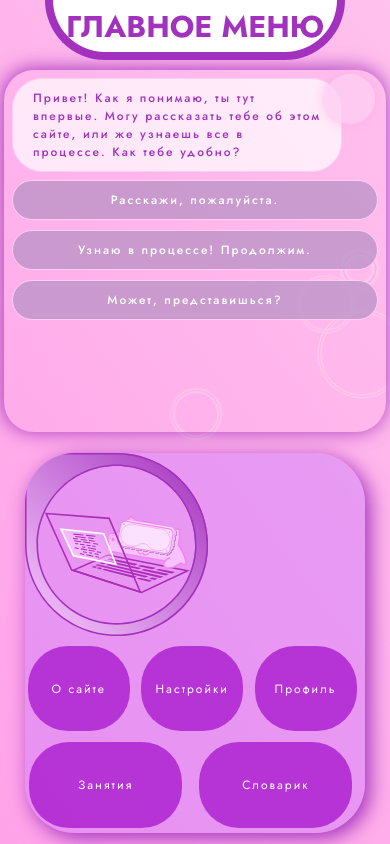
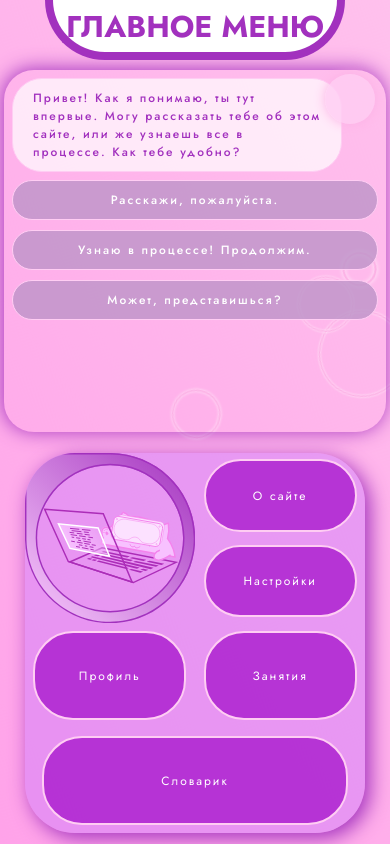
Before and after one commit to bambullbee/RUC, a React app: page / in a window 390 px wide. Both pictures are taken after a click on the button "ГЛАВНОЕ МЕНЮ". Shown: the top 844 px of the page. Built offline with nearby package versions, Linux system fonts and the light colour scheme.

Commit message:
menu for mobiles and aspect ratios was adjusted

```diff
--- a/src/style.css
+++ b/src/style.css
@@ -557,8 +557,9 @@ main {
 .cat {
   position: relative;
   z-index: 1px;
-  width: 50%;
-  height: 50%;
+  width: calc(50vh * 0.9);
+  max-width: 50%;
+  height: 100%;
 }
 
 /* MAIN CIRCLE */
@@ -691,7 +692,8 @@ main {
 }
 
 .display-bg {
-  width: 50%;
+  width: calc((var(--phone-container-width) * 0.9) - 50vh * 0.9);
+  min-width: 50%;
   height: 100%;
 }
 
@@ -713,16 +715,25 @@ main {
   display: flex;
   color: white;
   text-align: center;
-  width: 90%;
-  height: 90%;
-  padding: 5px;
-  margin: 2.5%;
-  border-radius: 40px;
-  background-color: var(--primary-HO-color);
+  width: 100%;
+  height: 100%;
   font-size: var(--fz1);
 }
 
 .menu-item__inner {
+  padding: 5px;
+  border: 2px solid var(--secondary-color);
+  border-radius: 40px;
+  background-color: var(--primary-HO-color);
+  width: 90%;
+  height: 85%;
+  margin: 2.5%;
+  display: flex;
+  margin: auto;
+  transition: background-color 0.2s, border-color 0.2s;
+}
+
+.menu-item__inner__text {
   margin: auto;
 }
 
@@ -836,7 +847,6 @@ main {
 @media (max-aspect-ratio: 3/5) {
   .cat {
     height: 50%;
-    width: 100%;
   }
 
   .phone {
@@ -1008,36 +1018,50 @@ main {
   }
 }
 
-@media (max-aspect-ratio: 1/0.7) {
-  main {
+@media (max-aspect-ratio: 3/5) {
+  /* .menu {
+    grid-template-areas: "a a b b c c" "d d d e e e";
+    grid-template-columns: repeat(6, 1fr);
+    grid-template-rows: 1fr 1fr;
+  } */
+  .menu {
+    display: flex;
+    flex-direction: column;
+    position: absolute;
+    top: 0;
+    right: 0;
+    width: 50%;
+    height: calc(var(--phone-container-width) * 0.9 / 2);
+    margin: 0 auto;
   }
-  .menu {
-    grid-template-areas: "a" "b" "c" "d" "e";
-    grid-template-columns: 1fr;
-    grid-template-rows: repeat(5, 1fr);
+  .menu-item:nth-child(3),
+  .menu-item:nth-child(4),
+  .menu-item:nth-child(5) {
+    height: calc((50vh * 0.9 - (var(--phone-container-width) * 0.9 / 2)) / 2);
+  }
+  .menu-item:nth-child(3) {
+    position: absolute;
+    top: 100%;
+    left: -100%;
   }
   .menu-item:nth-child(4) {
-    /* position: absolute;
-    z-index: 3;
-    left: -100%;
-    top: 0; */
+    position: absolute;
+    top: 100%;
+    left: 0;
   }
   .menu-item:nth-child(5) {
+    position: absolute;
+    top: calc(
+      100% + ((50vh * 0.9 - (var(--phone-container-width) * 0.9 / 2)) / 2)
+    );
+    width: 200%;
+    left: -100%;
   }
 }
 
-@media (max-aspect-ratio: 3/5) {
-  .menu {
-    grid-template-areas: "a a b b c c" "d d d e e e";
-    grid-template-columns: repeat(6, 1fr);
-    grid-template-rows: 1fr 1fr;
-  }
-}
+/* RULES UNDER REPLACE THIS */
 
 @media (min-aspect-ratio: 3/5) and (max-aspect-ratio: 4/5) {
-  main {
-    /* background-color: red; */
-  }
   .menu {
     display: flex;
     flex-direction: column;
@@ -1045,7 +1069,7 @@ main {
   }
 
   .menu-item:nth-child(4) {
-    height: calc((50vh * 0.9 - (var(--phone-container-width) * 0.9 / 2)));
+    height: calc(0.9 * (50vh * 0.9 - (var(--phone-container-width) * 0.9 / 2)));
     position: absolute;
     z-index: 1;
     top: calc(var(--phone-container-width) * 0.9 / 2);
@@ -1054,6 +1078,7 @@ main {
   .menu-item:nth-child(5) {
     position: absolute;
     z-index: 1;
+    height: calc(0.9 * (50vh * 0.9 - (var(--phone-container-width) * 0.9 / 2)));
     top: calc(var(--phone-container-width) * 0.9 / 2);
     left: 10%;
   }
@@ -1200,6 +1225,11 @@ main {
   .display-bg-bubble:hover .dbmb__8 {
     transform: translate(0vmin, -12vmin);
   }
+
+  .menu-item__inner:hover {
+    background: var(--secondary-HO-color);
+    border-color: var(--primary-color);
+  }
 }
 
 body.dark {
--- a/src/widgets/widget/UI/MenuItem.tsx
+++ b/src/widgets/widget/UI/MenuItem.tsx
@@ -7,7 +7,9 @@ interface menuItemPropsI {
 const MenuItem = ({ text }: menuItemPropsI) => {
   return (
     <div className="menu-item">
-      <div className="menu-item__inner">{text}</div>
+      <div className="menu-item__inner">
+        <div className="menu-item__inner__text">{text}</div>
+      </div>
     </div>
   );
 };
```
